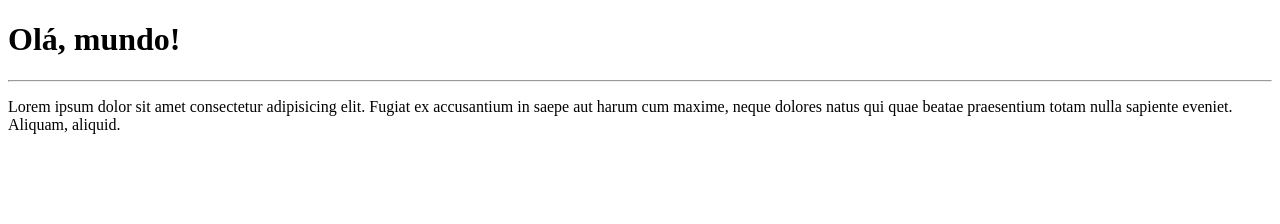
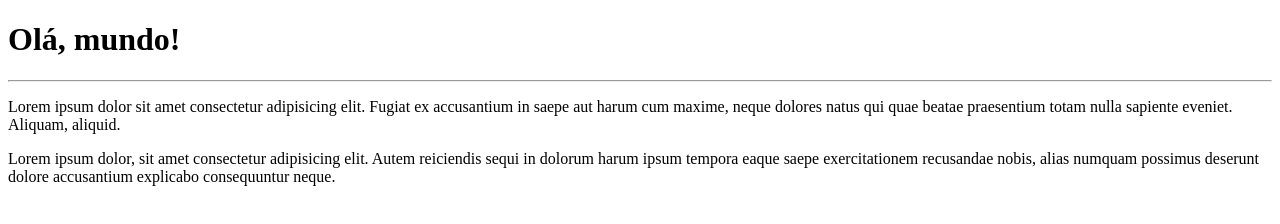
Before and after one commit to Lo-Lucinger/Ola-Mundo, a plain HTML site: page site-exemplo/index.html in a window 1280 px wide. Drawn offline with Linux system fonts and the light colour scheme.

Commit message:
Adicionei um parágrafo

```diff
--- a/site-exemplo/index.html
+++ b/site-exemplo/index.html
@@ -10,5 +10,6 @@
     <h1>Olá, mundo!</h1>
     <hr>
     <p>Lorem ipsum dolor sit amet consectetur adipisicing elit. Fugiat ex accusantium in saepe aut harum cum maxime, neque dolores natus qui quae beatae praesentium totam nulla sapiente eveniet. Aliquam, aliquid.</p>
+    <p>Lorem ipsum dolor, sit amet consectetur adipisicing elit. Autem reiciendis sequi in dolorum harum ipsum tempora eaque saepe exercitationem recusandae nobis, alias numquam possimus deserunt dolore accusantium explicabo consequuntur neque.</p>
 </body>
 </html>
```
